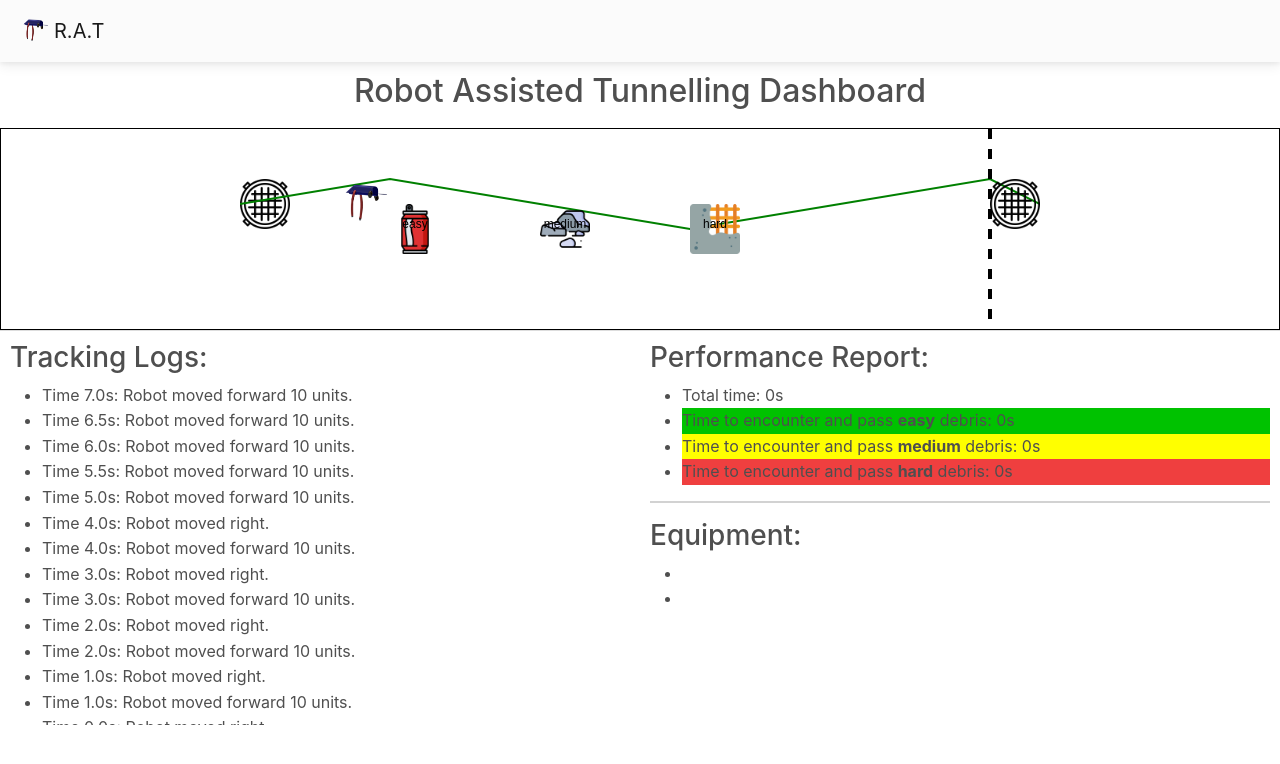
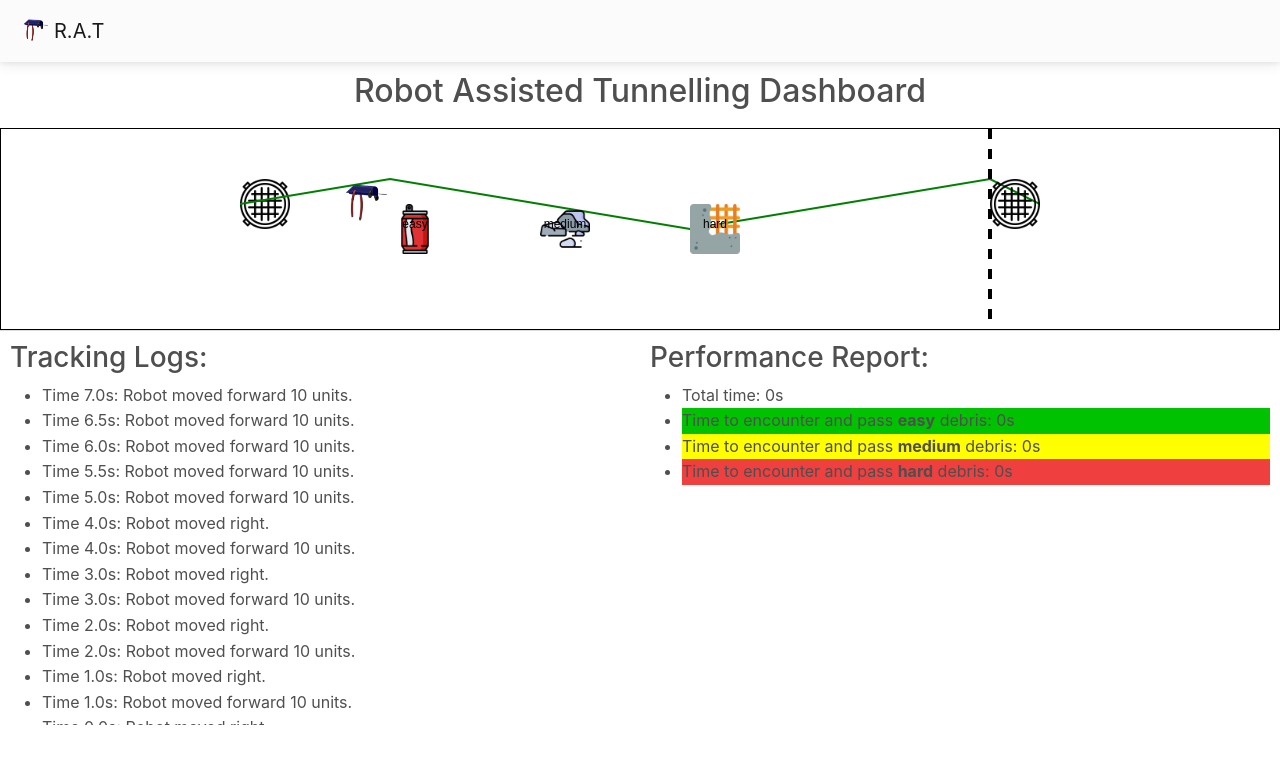
Before and after one commit to leohonlmc/Hackathon_Hyperion, a React (Create React App) app: page / in a window 1280 px wide. Shown: the top 764 px of the page. Built offline with nearby package versions, Linux system fonts and the light colour scheme; a web font is replaced by a local one.

Commit message:
Remove equiement

```diff
--- a/src/App.js
+++ b/src/App.js
@@ -327,12 +327,6 @@ function RobotVisualization() {
                 Time to encounter and pass <strong>hard</strong> debris: {hard}s
               </li>
             </ul>
-            <hr />
-            <h3>Equipment:</h3>
-            <ul>
-              <li></li>
-              <li></li>
-            </ul>
           </div>
         </div>
       </div>
```
